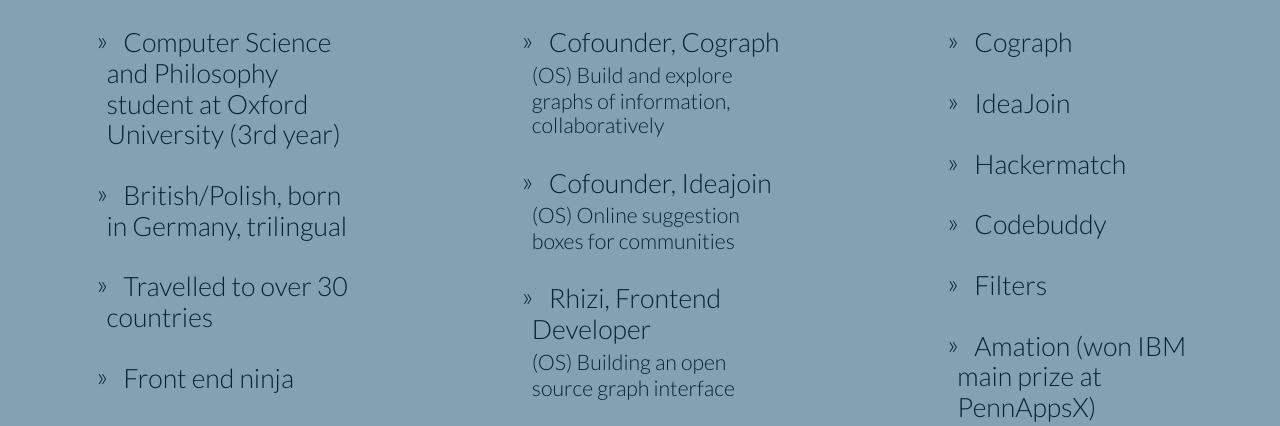
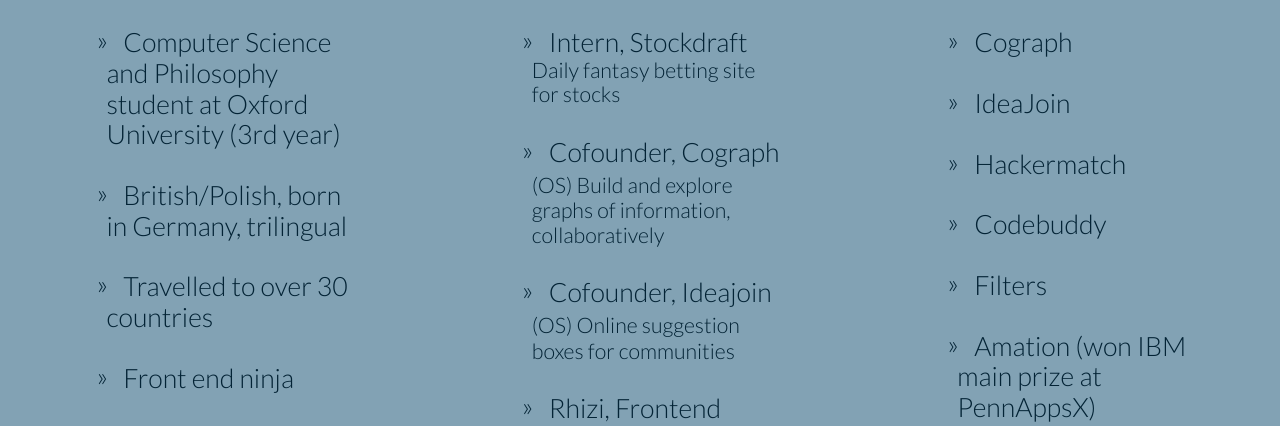
Before and after one commit to davidfurlong/homepage, a plain HTML site: page index.html in a window 1280 px wide. Shown: the part 305-731 px from the top of the page. Drawn offline with nearby package versions, Linux system fonts and the light colour scheme.

Commit message:
added stockdraft

```diff
--- a/index.html
+++ b/index.html
@@ -34,6 +34,8 @@
 					</hgroup>
 					<subsection>
 						<ul>
+							<li>Intern, Stockdraft</li>
+								<small>Daily fantasy betting site for stocks</small>
 							<li>Cofounder, Cograph<br>
 								<small>(OS) Build and explore graphs of information, collaboratively</small>
 							</li>
```
